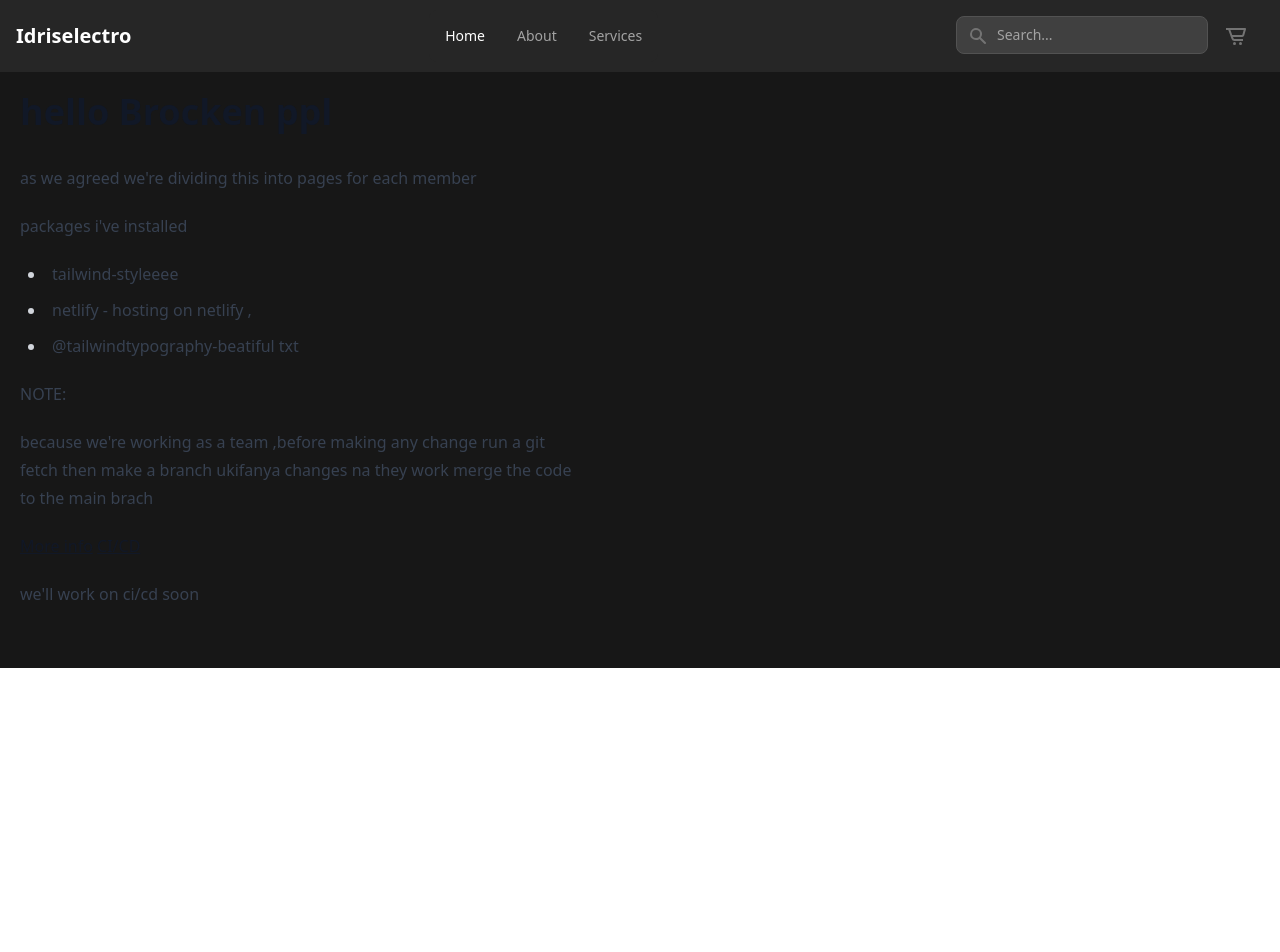
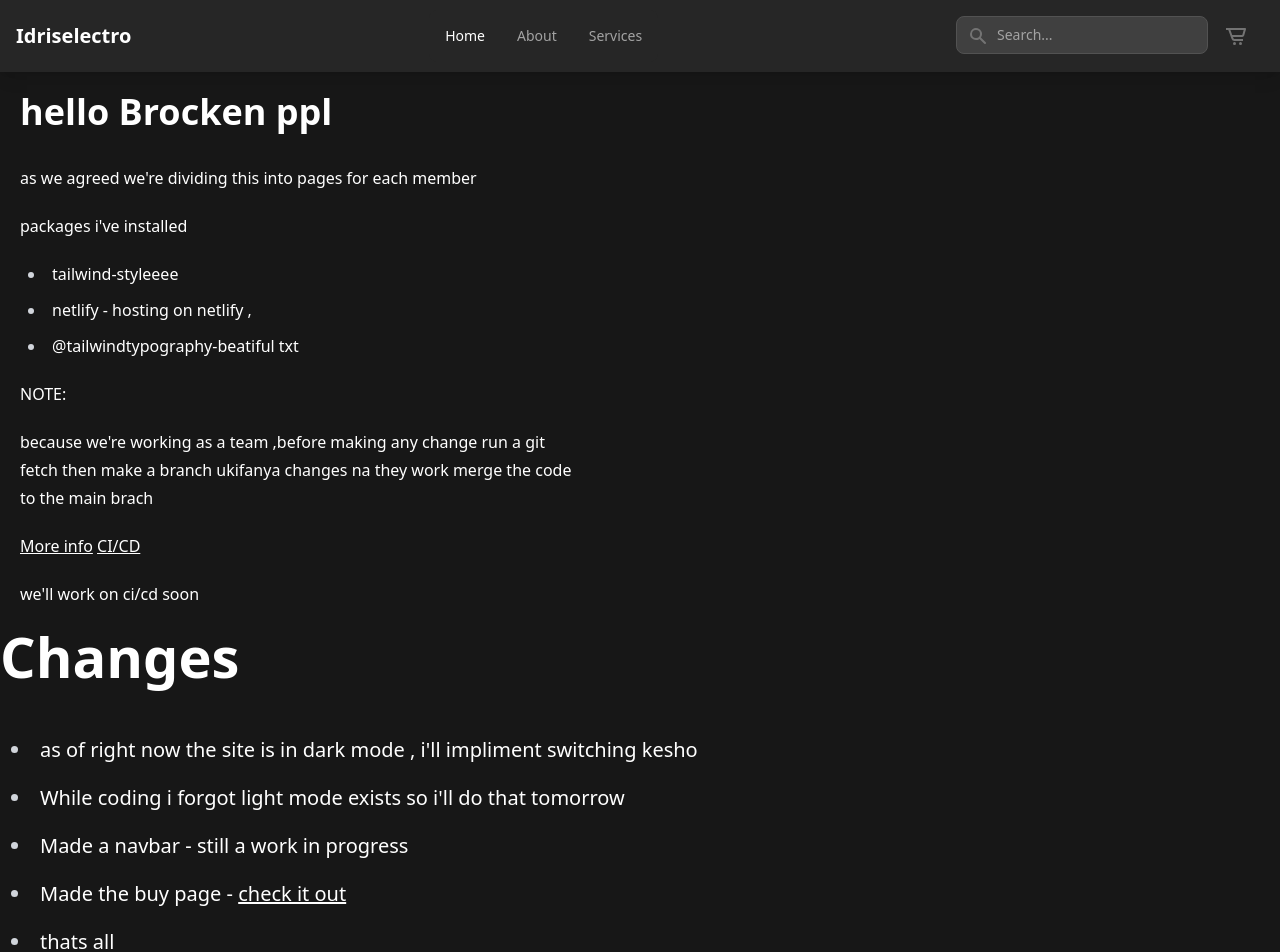
Before and after one commit to Heracraft/idri, a SvelteKit app: page / in a window 1280 px wide. Shown: the top 952 px of the page. Before the commit the page ends 800 px from the top, so only its background shows below. Built offline with nearby package versions, Linux system fonts and the light colour scheme.

Commit message:
added the cart add svg , fixed some margins and more

```diff
--- a/src/lib/navbar.svelte
+++ b/src/lib/navbar.svelte
@@ -16,7 +16,7 @@
 
     })
 </script>
-<nav class="bg-white border-neutral-200 px-2 sm:px-4 py-2.5 dark:bg-neutral-800 text-neutral-500 dark:text-white">
+<nav class="bg-white border-neutral-200 px-2 sm:px-4 py-2.5 dark:bg-neutral-800 text-neutral-500 dark:text-white shadow-lg">
   <div class="container flex flex-wrap items-center justify-between mx-auto">
 
   <a href="/" class="flex items-center">
@@ -55,7 +55,7 @@
       </div>
       <ul class="flex flex-col p-4 mt-4 border border-neutral-100 rounded-lg bg-neutral-50 md:flex-row md:space-x-8 md:mt-0 md:text-sm md:font-medium md:border-0 md:bg-white dark:bg-neutral-800  dark:border-neutral-700">
         <li>
-          <a href="#" class="block py-2 pl-3 pr-4 text-white bg-primary rounded md:bg-transparent md:text-primary md:p-0 dark:text-white" aria-current="page">Home</a>
+          <a href="/" class="block py-2 pl-3 pr-4 text-white bg-primary rounded md:bg-transparent md:text-primary md:p-0 dark:text-white" aria-current="page">Home</a>
         </li>
         <li>
           <a href="#" class="block py-2 pl-3 pr-4 text-neutral-700 rounded hover:bg-neutral-100 md:hover:bg-transparent md:hover:text-primary md:p-0 md:dark:hover:text-white dark:text-neutral-400 dark:hover:bg-neutral-700 dark:hover:text-white md:dark:hover:bg-transparent dark:border-neutral-700">About</a>
--- a/src/routes/+page.svelte
+++ b/src/routes/+page.svelte
@@ -1,5 +1,5 @@
-<article class="prose p-5">
-    <h1>
+<article class="prose p-5 dark:text-white text-neutral-700">
+    <h1 class="dark:text-white text-neutral-700">
         hello Brocken ppl
     </h1>
     <p>
@@ -11,9 +11,19 @@
         <li>netlify - hosting on netlify ,</li>
         <li>@tailwindtypography-beatiful txt</li>
     </ul>
-    <h6>NOTE:</h6>
+    <h6 class="dark:text-white text-neutral-700">NOTE:</h6>
     <p>because we're working as a team ,before making any change run a git fetch then make a branch ukifanya changes na they work merge the code to the main brach</p>
-    <a href="https://www.youtube.com/watch?v=ecK3EnyGD8o&ab_channel=Fireship">More info</a>
-    <a href="https://www.youtube.com/watch?v=eB0nUzAI7M8">CI/CD</a>
+    <a class="dark:text-white text-neutral-700" href="https://www.youtube.com/watch?v=ecK3EnyGD8o&ab_channel=Fireship">More info</a>
+    <a class="dark:text-white text-neutral-700" href="https://www.youtube.com/watch?v=eB0nUzAI7M8">CI/CD</a>
     <p>we'll work on ci/cd soon</p>
 </article>
+<article class="prose lg:prose-xl dark:text-white text-neutral-700">
+    <h1 class="dark:text-white text-neutral-700">Changes</h1>
+    <ul>
+        <li>as of right now the site is in dark mode , i'll impliment switching kesho</li>
+        <li>While coding i forgot light mode exists so i'll do that tomorrow</li>
+        <li>Made a navbar - still a work in progress</li>
+        <li>Made the buy page - <a class="dark:text-white text-neutral-700" href="/buy/randomid">check it out</a></li>
+        <li>thats all</li>
+    </ul>
+</article>
--- a/src/routes/buy/[id]/+page.svelte
+++ b/src/routes/buy/[id]/+page.svelte
@@ -1,7 +1,7 @@
 <article class="prose md:prose-xl flex justify-center items-center h-full w-full max-w-fit m-10">
 <section class="bg-white dark:bg-neutral-800 dark:text-white text-neutral-500 rounded-xl m-2 w-full md:w-3/4 lg:w-10/12 px-5 py-5 flex flex-col justify-evenly">
-  <h4 class="text-current !my-2">Apple iMac 27”</h4>
-  <h4 class="text-current !my-2">$2999</h4>
+  <h4 class="text-current !mb-2">Apple iMac 27”</h4>
+  <h4 class="text-current !mb-2">$2999</h4>
     <div class="grid grid-cols-3 md:grid-cols-4 gap-4">
       <div class="dark:bg-neutral-500 h-full w-full aspect-square rounded-md">
           <img src="/imac-front-image.png" alt="" />
@@ -18,11 +18,11 @@
 
     </div>
     <div >
-      <h4 class="text-current !my-2">Details</h4>
-      <p class="my-2 text-neutral-500">Standard glass ,3.8GHz 8-core 10th-generation Intel Core i7 processor, Turbo Boost up to 5.0GHz, 16GB 2666MHz DDR4 memory, Radeon Pro 5500 XT with 8GB of GDDR6 memory, 256GB SSD storage, Gigabit Ethernet, Magic Mouse 2, Magic Keyboard - US..</p>
+      <h4 class="text-current !mb-2">Details</h4>
+      <p class="mb-2 text-neutral-500">Standard glass ,3.8GHz 8-core 10th-generation Intel Core i7 processor, Turbo Boost up to 5.0GHz, 16GB 2666MHz DDR4 memory, Radeon Pro 5500 XT with 8GB of GDDR6 memory, 256GB SSD storage, Gigabit Ethernet, Magic Mouse 2, Magic Keyboard - US..</p>
     </div>
-    <div class="my-4">
-      <h4 class="text-current !my-2">Colors</h4>
+    <div class="mb-4">
+      <h4 class="text-current !mt-0 !mb-2">Colors</h4>
       <div class="flex">
         <span class="w-5 p-1 h-5 rounded-full mx-2 bg-cyan-500 block"/>
         <span class="w-5 p-1 h-5 rounded-full mx-2 bg-amber-500 block"/>
@@ -30,7 +30,7 @@
         <span class="w-5 p-1 h-5 rounded-full mx-2 bg-green-500 block"/>
       </div>
     </div>
-    <div class="grid grid-cols-2 md:grid-cols-3 grid-rows-2 gap-4 text-base my-3">
+    <div class="grid grid-cols-2 md:grid-cols-3 grid-rows-2 gap-4 text-base mb-3">
       <span class="dark:bg-neutral-700 rounded-xl p-3 flex flex-col">
           <p class="font-semibold !my-0">Ships from</p>
           <p class="!my-1 text-neutral-400">Dar es salaam</p>
@@ -64,7 +64,10 @@
 
     </div>
     <div class="flex justify-end">
-        <button class="button">Add to cart</button>
+        <button class="button flex items-center">
+          <svg xmlns="http://www.w3.org/2000/svg" width="24" height="24" viewBox="0 0 24 24" class="fill-current mr-2"><circle cx="10.5" cy="19.5" r="1.5"></circle><circle cx="17.5" cy="19.5" r="1.5"></circle><path d="M13 13h2v-2.99h2.99v-2H15V5.03h-2v2.98h-2.99v2H13V13z"></path><path d="M10 17h8a1 1 0 0 0 .93-.64L21.76 9h-2.14l-2.31 6h-6.64L6.18 4.23A2 2 0 0 0 4.33 3H2v2h2.33l4.75 11.38A1 1 0 0 0 10 17z"></path></svg>
+          Add to cart
+        </button>
     </div>
   </section>
 </article>
```
